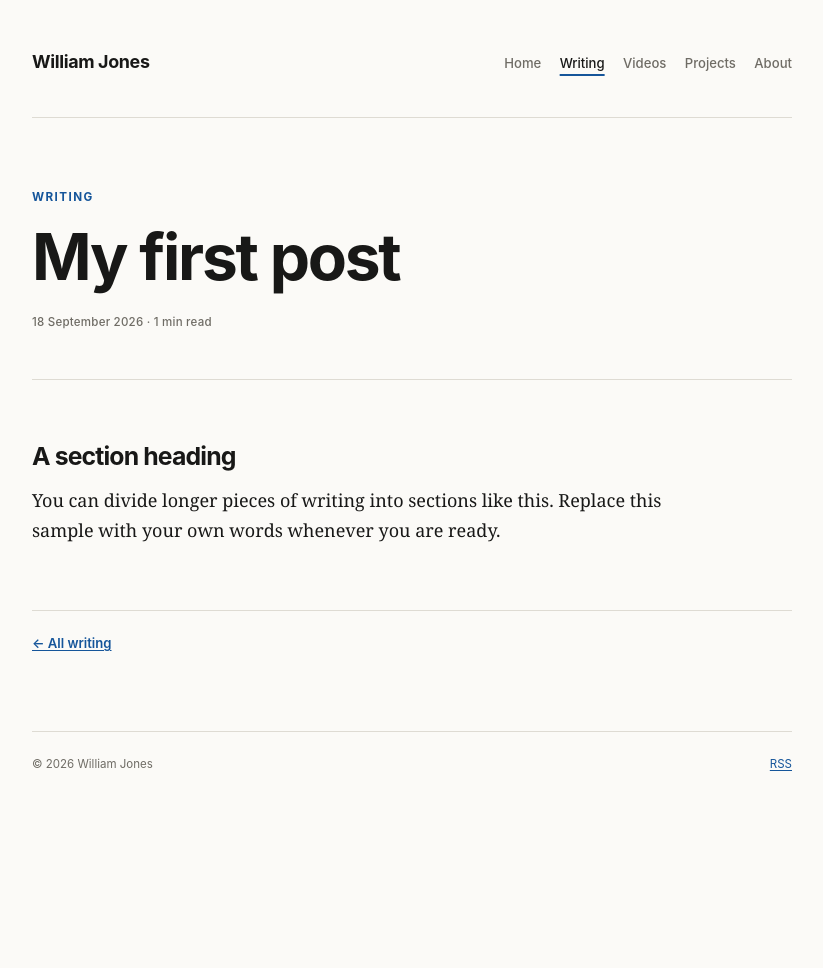
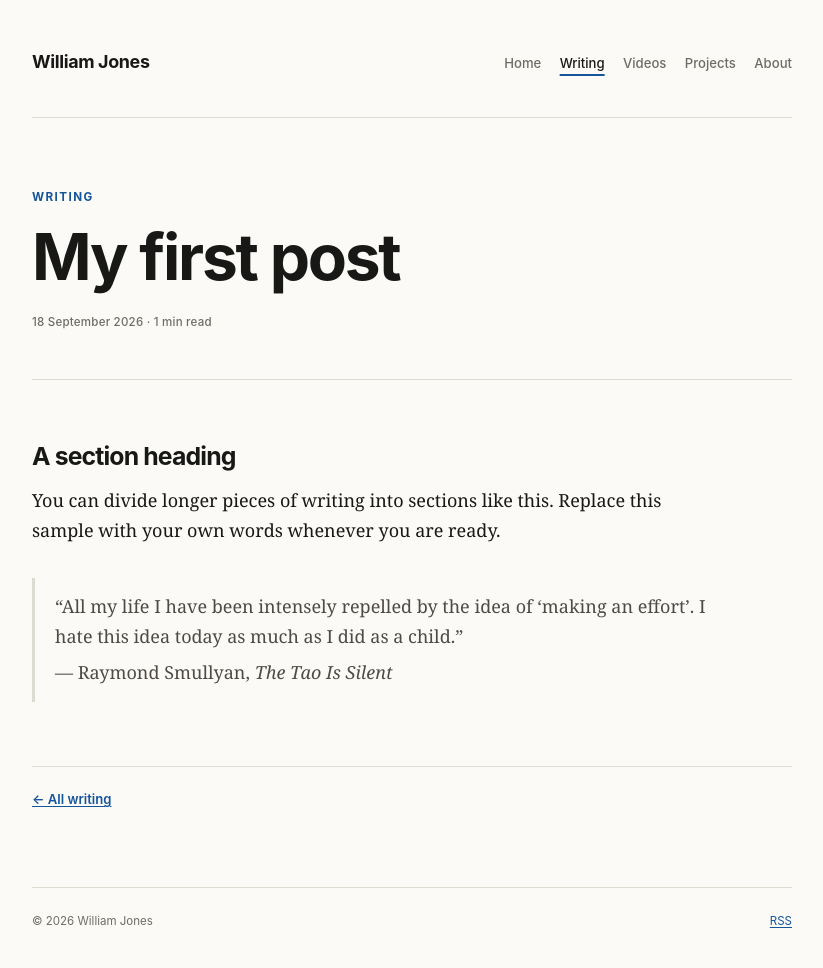
Before and after one commit to willjones-0/willjones-0.github.io, a Jekyll site: the page built from _posts/2026-09-18-my-first-post.md, in a window 1280 px wide. Shown: the whole page, without its empty margins (228-1051 px from the left). Built offline with Jekyll 4.4.1, drawn with Linux system fonts in a browser that asks for light colours; before the commit the page ends 900 px from its top, so only the background shows below that.

Commit message:
block quotes

```diff
--- a/_posts/2026-09-18-my-first-post.md
+++ b/_posts/2026-09-18-my-first-post.md
@@ -8,3 +8,7 @@ reading_time: 1
 ## A section heading
 
 You can divide longer pieces of writing into sections like this. Replace this sample with your own words whenever you are ready.
+
+> "All my life I have been intensely repelled by the idea of 'making an effort'. I hate this idea today as much as I did as a child."
+>
+> — Raymond Smullyan, *The Tao Is Silent*
--- a/assets/css/style.css
+++ b/assets/css/style.css
@@ -66,3 +66,12 @@ footer { display:flex; justify-content:space-between; padding:1.6rem 0 2.5rem; c
   .compact-grid { grid-template-columns:1fr; }
 }
 @media (prefers-reduced-motion:reduce) { *,*::before,*::after { scroll-behavior:auto!important; transition:none!important; } }
+blockquote {
+    margin: 1.5rem 0;
+    padding: 0.5rem 0 0.5rem 1.25rem;
+    border-left: 3px solid #ddd;
+}
+
+blockquote p {
+    margin: 0.4rem 0;
+}
```
